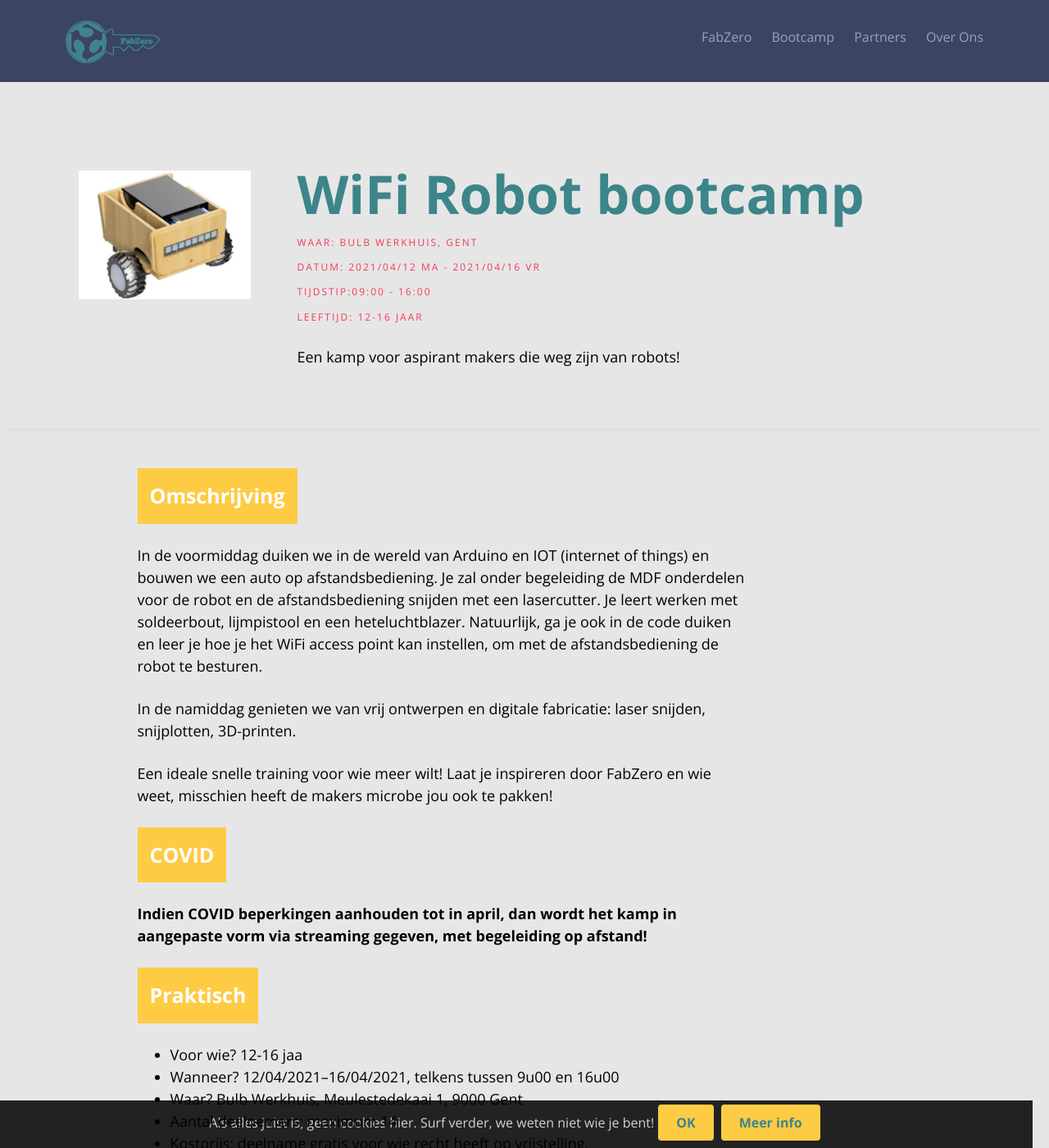
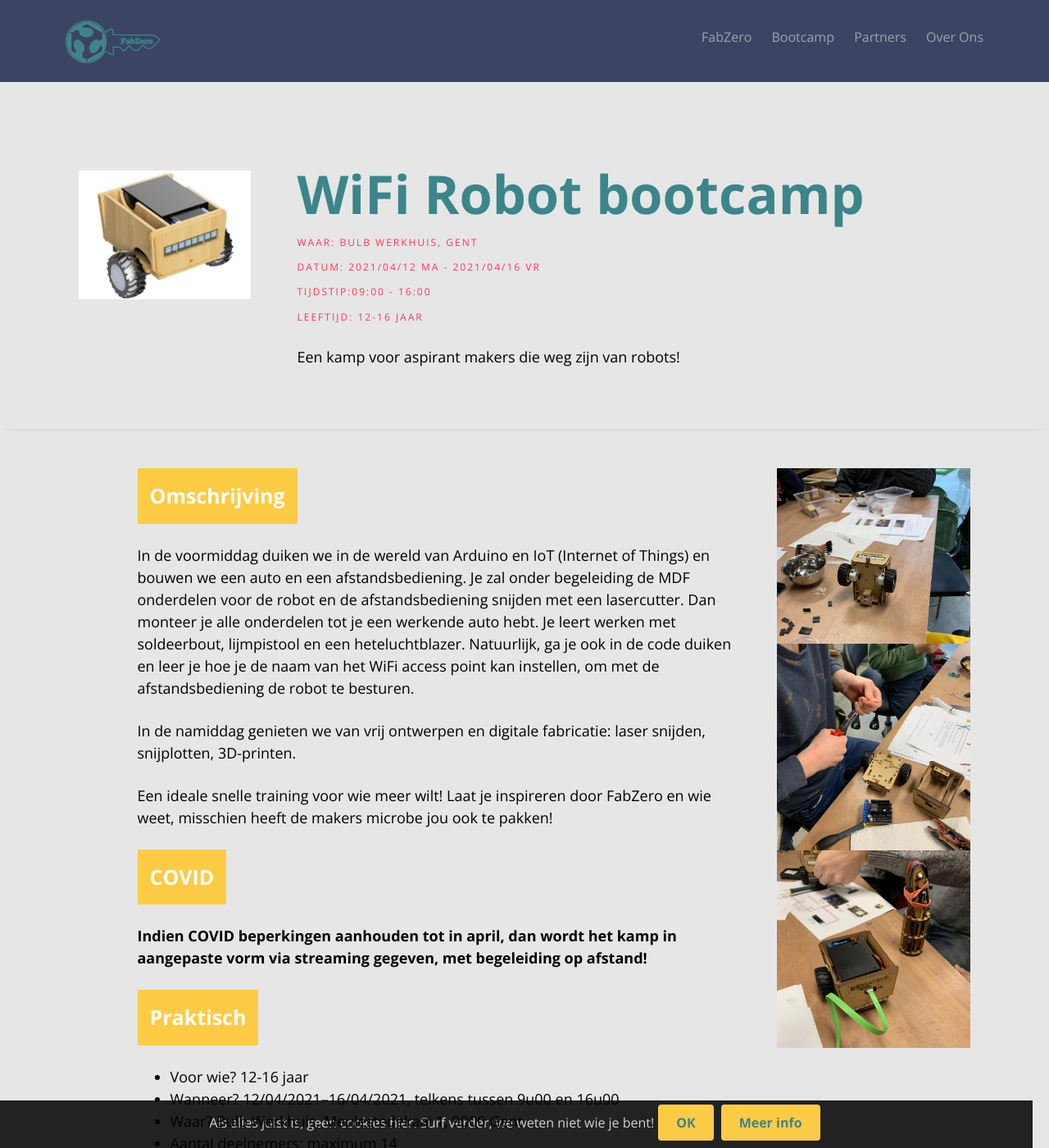
Before and after one commit to IngegnoMakerSpace/inclusievekets, a Jekyll site: the page built from _pages/bootcampwifirobot.html, in a window 1280 px wide and 1400 px high. Shown: the whole window at 82% size. Built offline with Jekyll 4.4.1, drawn with Linux system fonts in a browser that asks for light colours; nearby versions of some CDN libraries; some web fonts are replaced.

Commit message:
text fixes robot

```diff
--- a/_pages/bootcampwifirobot.html
+++ b/_pages/bootcampwifirobot.html
@@ -47,14 +47,14 @@ permalink: /bootcampwifirobot
             <div class="col-md-8 col-md-offset-1 text-left">
                 <div class="fh5co-heading3">
                     <h3>Omschrijving</h3>
-                    <p>In de voormiddag duiken we in de wereld van Arduino en IOT (internet of things) en bouwen we een auto op afstandsbediening. Je zal onder begeleiding de MDF onderdelen voor de robot en de afstandsbediening snijden met een lasercutter. Je leert werken met soldeerbout, lijmpistool en een heteluchtblazer. Natuurlijk, ga je ook in de code duiken en leer je hoe je het WiFi access point kan instellen, om met de afstandsbediening de robot te besturen.</p>
+                    <p>In de voormiddag duiken we in de wereld van Arduino en IoT (Internet of Things) en bouwen we een auto en een afstandsbediening. Je zal onder begeleiding de MDF onderdelen voor de robot en de afstandsbediening snijden met een lasercutter. Dan monteer je alle onderdelen tot je een werkende auto hebt. Je leert werken met soldeerbout, lijmpistool en een heteluchtblazer. Natuurlijk, ga je ook in de code duiken en leer je hoe je de naam van het WiFi access point kan instellen, om met de afstandsbediening de robot te besturen.</p>
                     <p>In de namiddag genieten we van vrij ontwerpen en digitale fabricatie: laser snijden, snijplotten, 3D-printen.</p>
                     <p>Een ideale snelle training voor wie meer wilt! Laat je inspireren door FabZero en wie weet, misschien heeft de makers microbe jou ook te pakken!</p>
                     <h3>COVID</h3>
                     <p><strong>Indien COVID beperkingen aanhouden tot in april, dan wordt het kamp in aangepaste vorm via streaming gegeven, met begeleiding op afstand!</strong></p>
 
                     <h3>Praktisch</h3>
-                    <ul><li>Voor wie? 12-16 jaa</li>
+                    <ul><li>Voor wie? 12-16 jaar</li>
                         <li>Wanneer? 12/04/2021–16/04/2021, telkens tussen 9u00 en 16u00</li>
                         <li>Waar? Bulb Werkhuis,  Meulestedekaai 1, 9000 Gent</li>
                         <li>Aantal deelnemers: maximum 14</li>
@@ -67,6 +67,10 @@ permalink: /bootcampwifirobot
                     <p>Meer info? Neem dan contact met <a href="mailto:jill@decreatievestem.be;info@decreatievestem.be">info@decreatievestem.be</a> om in gesprek te gaan met ons.</p>
                 </div>
             </div>
+            <div class="col-md-3 text-left">
+                <img src="{{site.baseurl}}/assets/images/robot_remote3.jpg" style="width:90%">
+                <img src="{{site.baseurl}}/assets/images/robot_remote2.jpg" style="width:90%">
+                <img src="{{site.baseurl}}/assets/images/robot_remote4.jpg" style="width:90%">
         </div>
     </div>
 </div>
```
Also changed, not shown: assets/images/robot_remote2.jpg, assets/images/robot_remote3.jpg (added), assets/images/robot_remote4.jpg (added).
